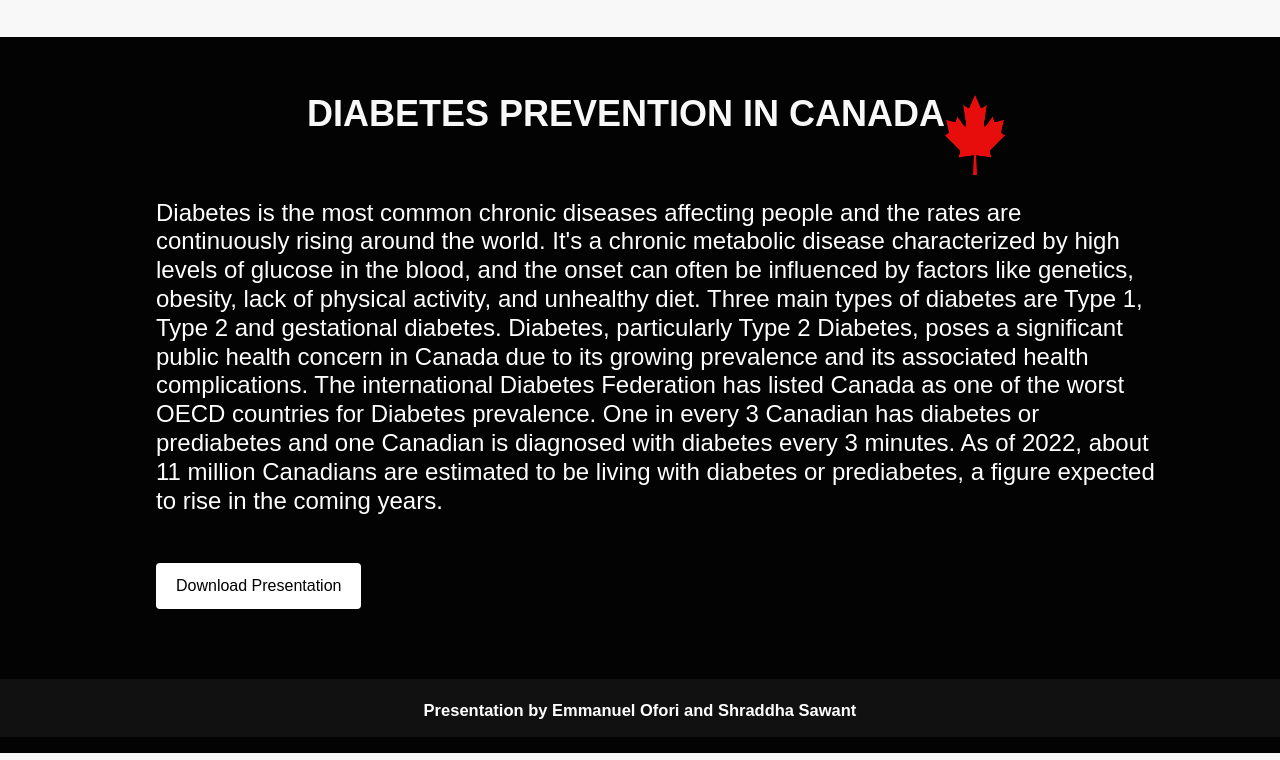
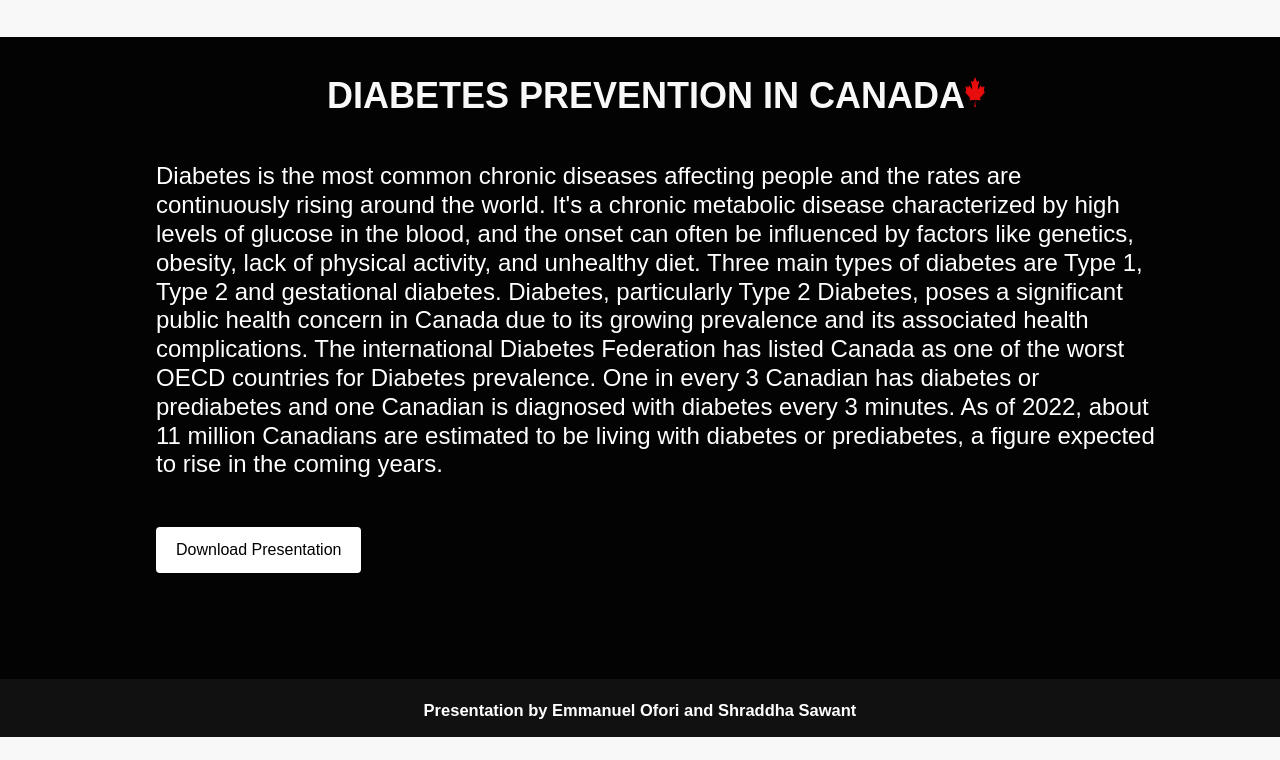
Before and after one commit to emmanuelofor/diabetes_prevention_canada, a Flask app: page / in a window 1280 px wide. Shown: the part 63-823 px from the top of the page. Run offline with Flask 3, Linux system fonts and the light colour scheme.

Commit message:
fixed intro text image

```diff
--- a/static/css/style.css
+++ b/static/css/style.css
@@ -457,9 +457,10 @@ header {
 
 }
 .text img{
-  width: 60px;
-  height: 80px;
-  margin-top: 2.6em;
+  width: 30px;
+  height: 40px;
+  margin-top: 1.5em;
+
 }
 
 .container1 {
@@ -541,6 +542,10 @@ header {
   .logo h1{
     font-size: 12px;
   }
+  .text-container img{
+    width: 20px;
+    height: 30px;
+  }
 
 
 }
```
